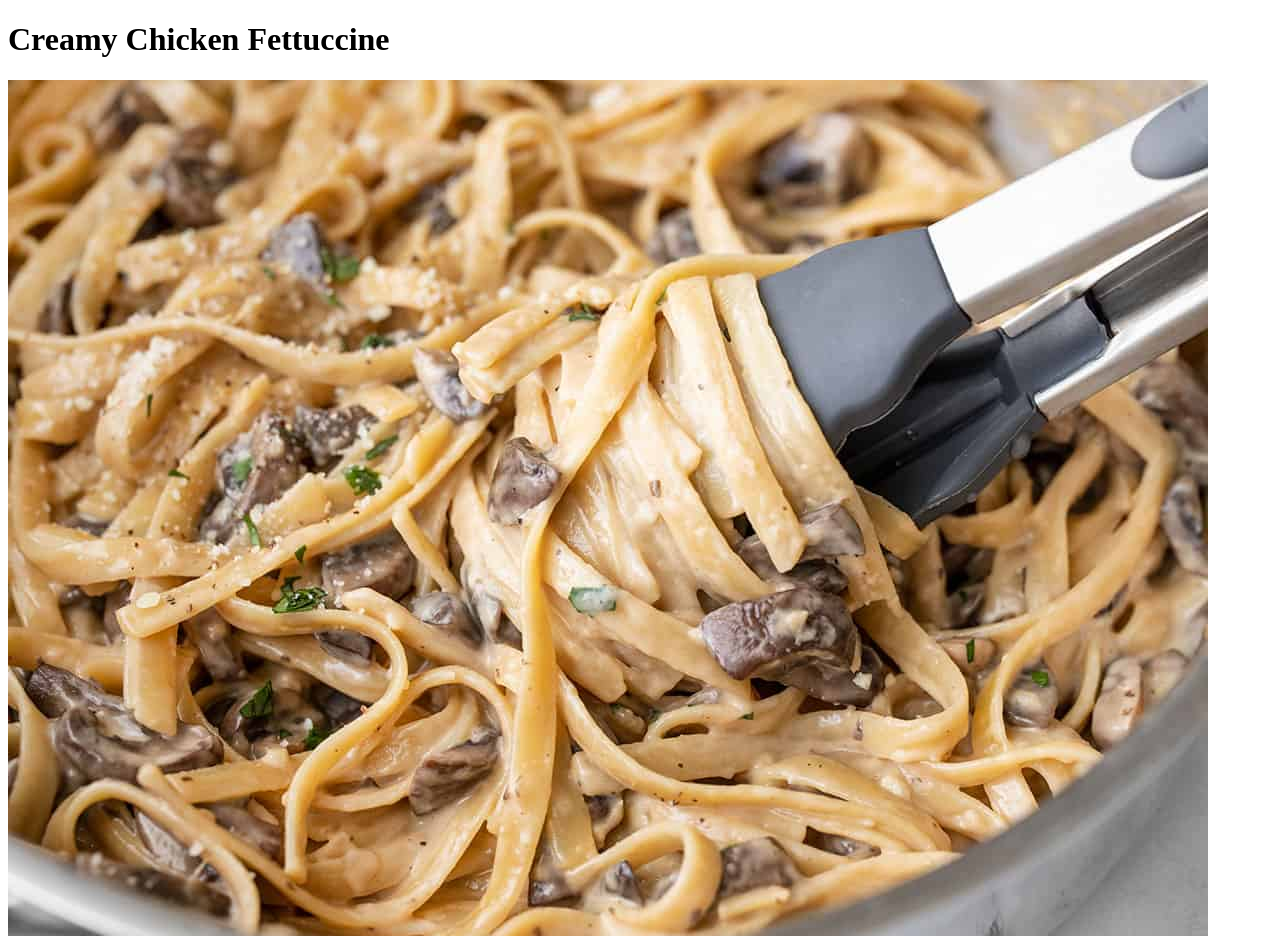
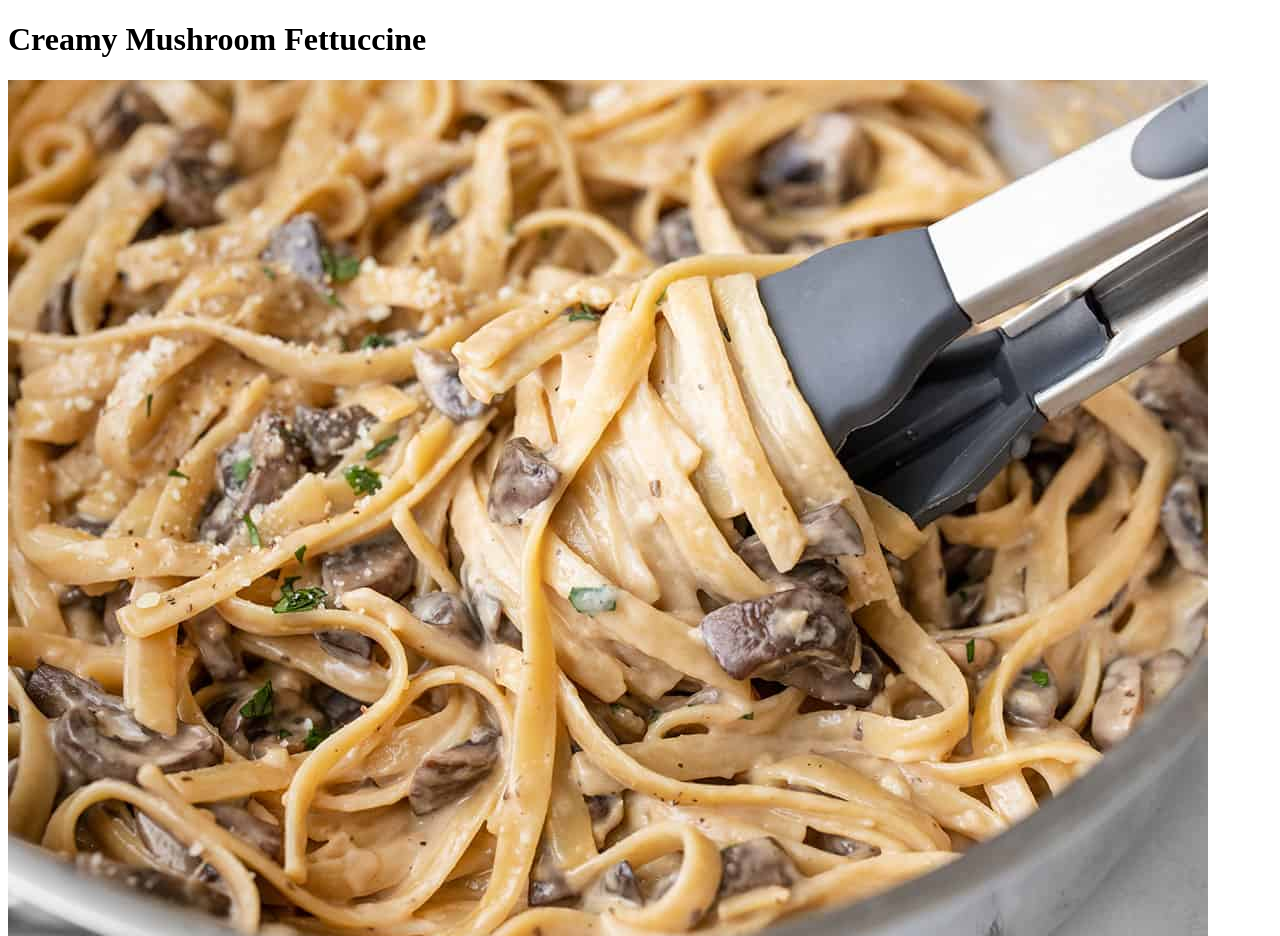
Before and after one commit to dilaraj/odin-recipes, a plain HTML site: page recipes/fettuccine.html in a window 1280 px wide. Shown: the top 936 px of the page. Drawn offline with Linux system fonts and the light colour scheme.

```diff
--- a/recipes/fettuccine.html
+++ b/recipes/fettuccine.html
@@ -7,7 +7,7 @@
         <title>Creamy Chicken Fettuccine</title>
     </head>
     <body>
-        <h1>Creamy Chicken Fettuccine</h1>
+        <h1>Creamy Mushroom Fettuccine</h1>
 
         <img src="images/fettuccine.jpg" alt="Image of creamy chicken fettuccine">
 
```
